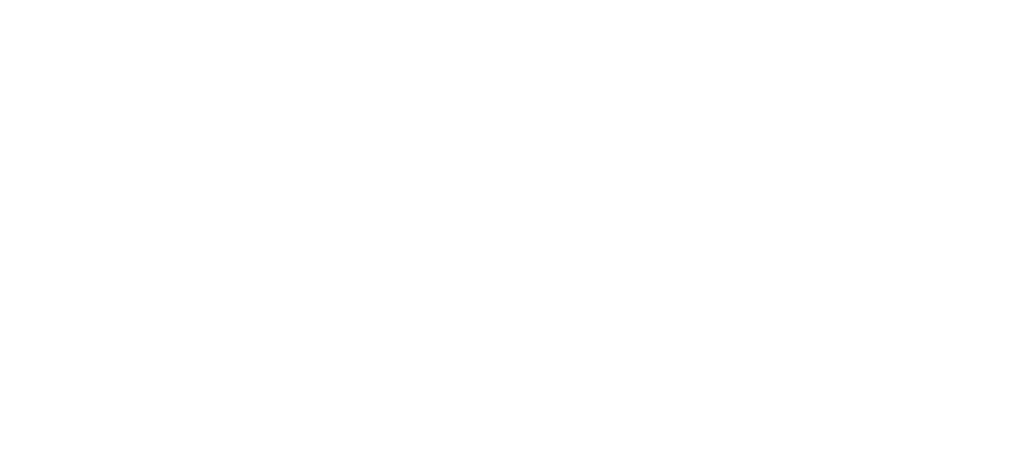
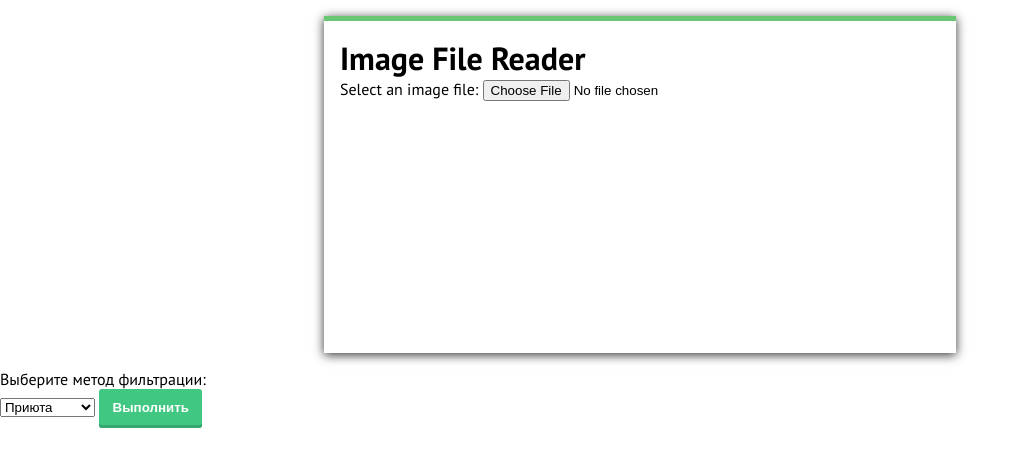
Before and after one commit to definder/misoi_2016, a website built with webpack: page src/html/index.html in a window 1280 px wide. Shown: the whole page, without its empty margins (0-1027 px from the left). Built offline with nearby package versions, Linux system fonts and the light colour scheme.

Commit message:
Add html and css

```diff
--- a/package.json
+++ b/package.json
@@ -34,6 +34,8 @@
     "babel-preset-react": "^6.11.1",
     "babel-preset-react-hmre": "^1.1.1",
     "babel-preset-stage-0": "^6.5.0",
+    "filereader": "^0.10.3",
+    "jquery": "^3.1.1",
     "lodash": "^4.16.1",
     "whatwg-fetch": "^1.0.0"
   }
--- a/src/html/index.html
+++ b/src/html/index.html
@@ -10,6 +10,26 @@
 </head>
 <body>
 <div id="app">
+    <div id="page-wrapper">
+
+        <h1>Image File Reader</h1>
+        <div>
+            Select an image file:
+            <input type="file" id="fileInput">
+        </div>
+        <div id="fileDisplayArea"></div>
+
+    </div>
+    <p>Выберите метод фильтрации:</p>
+    <select>
+        <option value="Pryuita">Приюта</option>
+        <option value="Sobel">Собеля</option>
+        <option value="Median">Медианный</option>
+        <option value="Threshold">Пороговый</option>
+        <option value="Bradley">Брэдли</option>
+        <option value="Otsu">Отсу</option>
+    </select>
+    <button class="but">Выполнить</button>
 
 </div>
 </body>
--- a/src/sass/index.scss
+++ b/src/sass/index.scss
@@ -1 +1,42 @@
 @import "modules/reset";
+
+#page-wrapper {
+  width: 600px;
+  background: #FFF;
+  padding: 1em;
+  margin: 1em auto;
+  min-height: 300px;
+  border-top: 5px solid #69c773;
+  box-shadow: 0 2px 10px rgba(0,0,0,0.8);
+}
+
+h1 {
+  margin-top: 0;
+}
+
+img {
+  max-width: 100%;
+}
+
+#fileDisplayArea {
+  margin-top: 2em;
+  width: 100%;
+  overflow-x: auto;
+}
+
+.but {
+  font-weight: 700;
+  color: white;
+  text-decoration: none;
+  padding: .8em 1em calc(.8em + 3px);
+  border-radius: 3px;
+  background: rgb(64,199,129);
+  box-shadow: 0 -3px rgb(53,167,110) inset;
+  transition: 0.2s;
+  border: none;
+}
+.but:hover { background: rgb(53, 167, 110); }
+.but:active {
+  background: rgb(33,147,90);
+  box-shadow: 0 3px rgb(33,147,90) inset;
+}
```
Also changed, not shown: src/app/front/index.js (added, +33 -0 lines).
